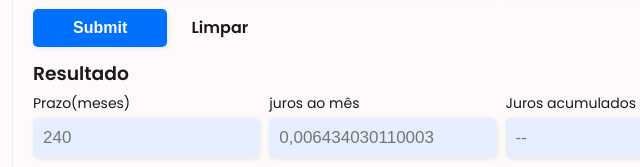
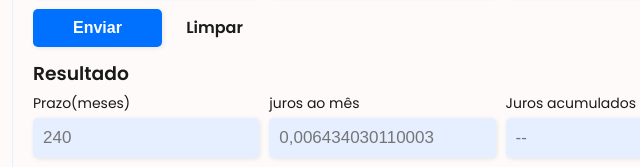
Before and after one commit to 300Marco/sac-financing-system, a plain HTML site: page index.html in a window 1280 px wide. Shown: the part 344-511 px from the top of the page, 256-896 px from the left. Drawn offline with Linux system fonts and the light colour scheme.

Commit message:
Added the button's value property

```diff
--- a/index.html
+++ b/index.html
@@ -66,7 +66,7 @@
                                         </div>
 
                                         <div class="button-center">
-                                            <input type="submit" class="button" alt="Enviar" />
+                                            <input type="submit" class="button" value='Enviar' alt="Enviar" />
                                             <a href="" class="button-clear">Limpar</a>
                                         </div>
                                     </form>
```
